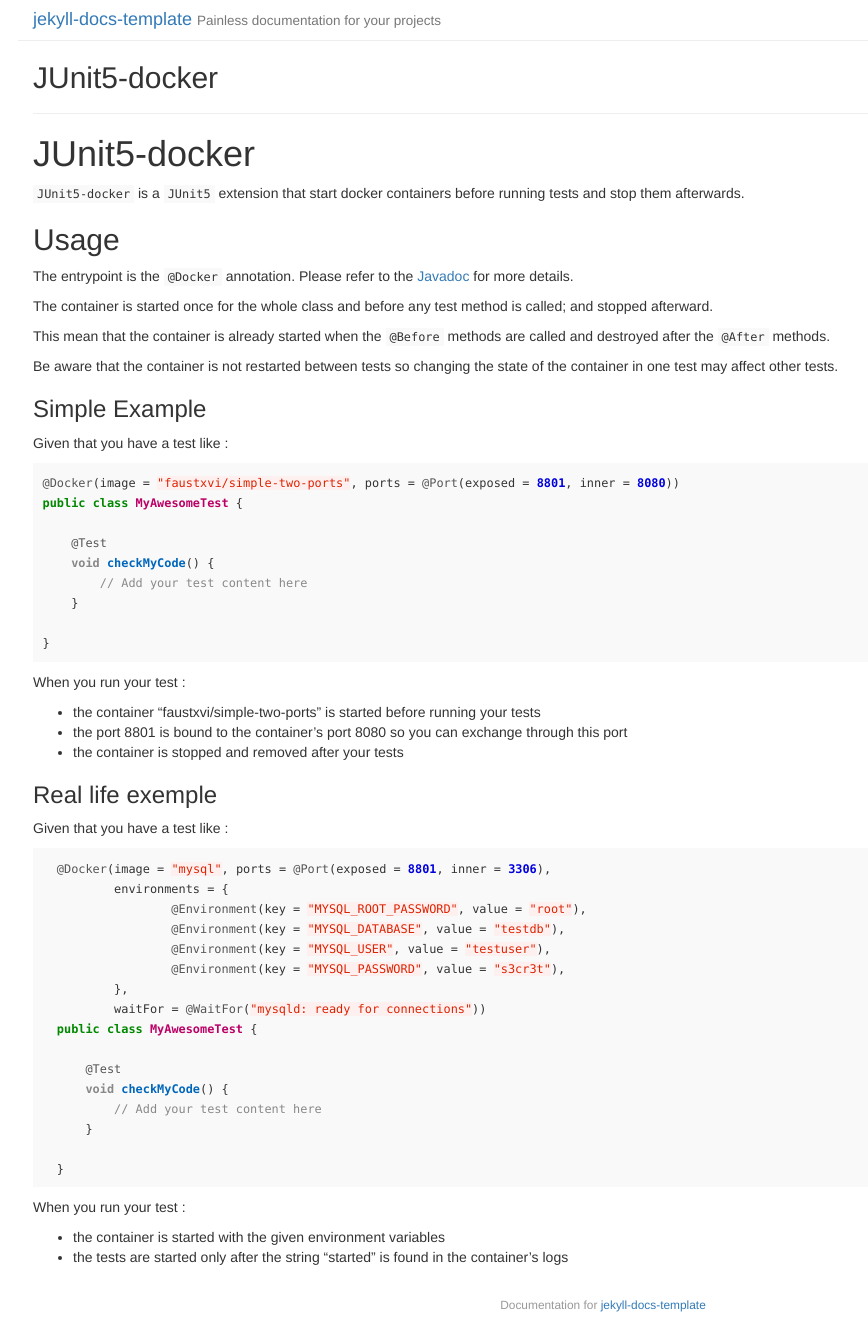
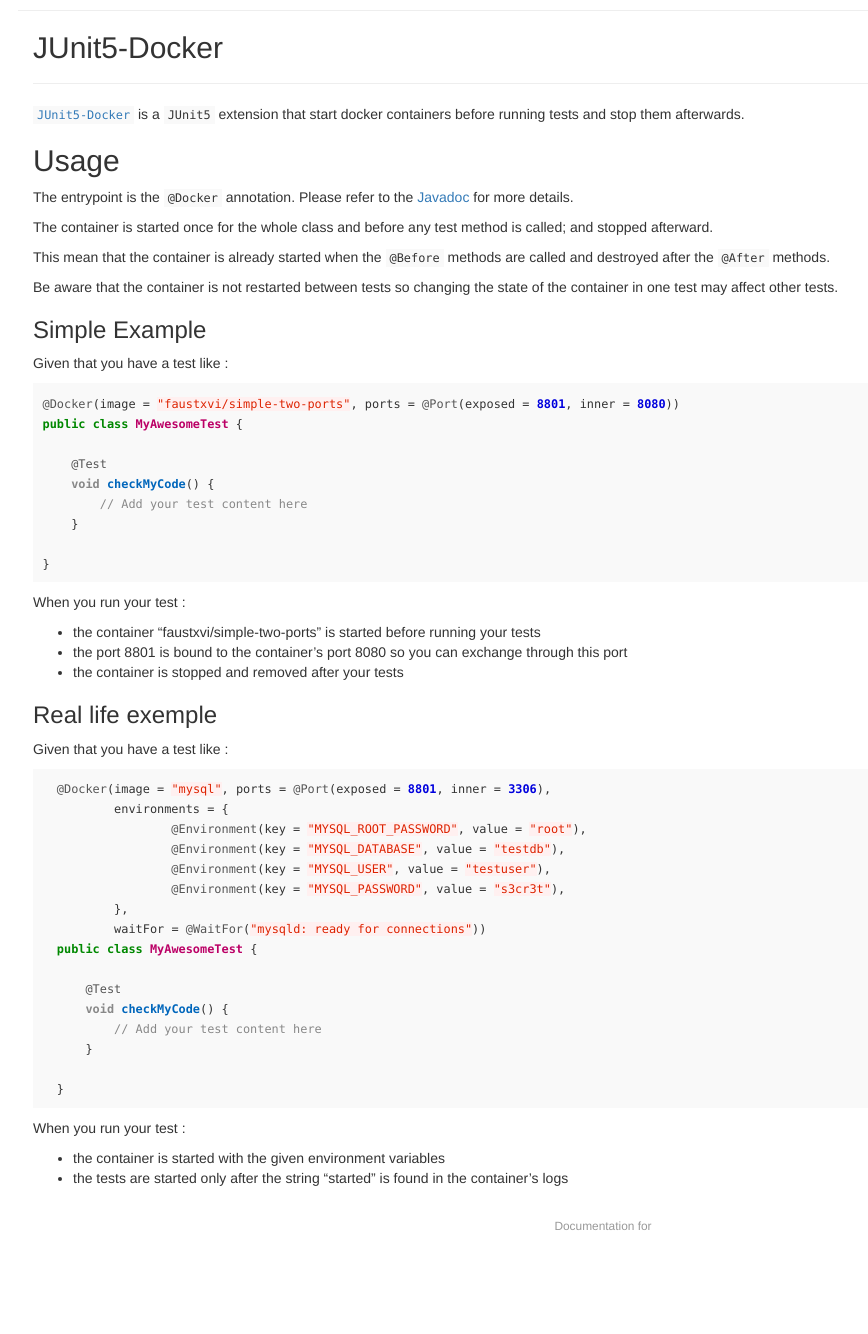
Before and after one commit to FaustXVI/junit5-docker, a Jekyll site: the page built from docs/index.md, in a window 1280 px wide. Shown: the whole page, without its empty margins (37-905 px from the left). Built offline with Jekyll 4.4.1, drawn with Linux system fonts in a browser that asks for light colours; after the commit the page ends 1255 px from its top, so only the background shows below that.

Commit message:
Change title of documentation

```diff
--- a/docs/_config.yml
+++ b/docs/_config.yml
@@ -1,6 +1,4 @@
 # Site title and subtitle. This is used in _includes/header.html
-title: 'jekyll-docs-template'
-subtitle: 'Painless documentation for your projects'
 
 # if you wish to integrate disqus on pages set your shortname here
 disqus_shortname: ''
@@ -15,7 +13,7 @@ google_analytics_id: ''
 navigation: 2
 
 # URL to source code, used in _includes/footer.html
-codeurl: 'https://github.com/bruth/jekyll-docs-template'
+codeurl: 'https://github.com/FaustXVI/junit5-docker'
 
 # Default categories (in order) to appear in the navigation
 sections: [
--- a/docs/index.md
+++ b/docs/index.md
@@ -1,13 +1,11 @@
 ---
 layout: page
-title:  JUnit5-docker
+title: JUnit5-Docker
 category: doc
 order: 0
 ---
 
-# JUnit5-docker
-
-`JUnit5-docker` is a `JUnit5` extension that start docker containers before running tests and stop them afterwards.
+[`JUnit5-Docker`](https://github.com/FaustXVI/junit5-docker) is a `JUnit5` extension that start docker containers before running tests and stop them afterwards.
 
 ## Usage
 
```
